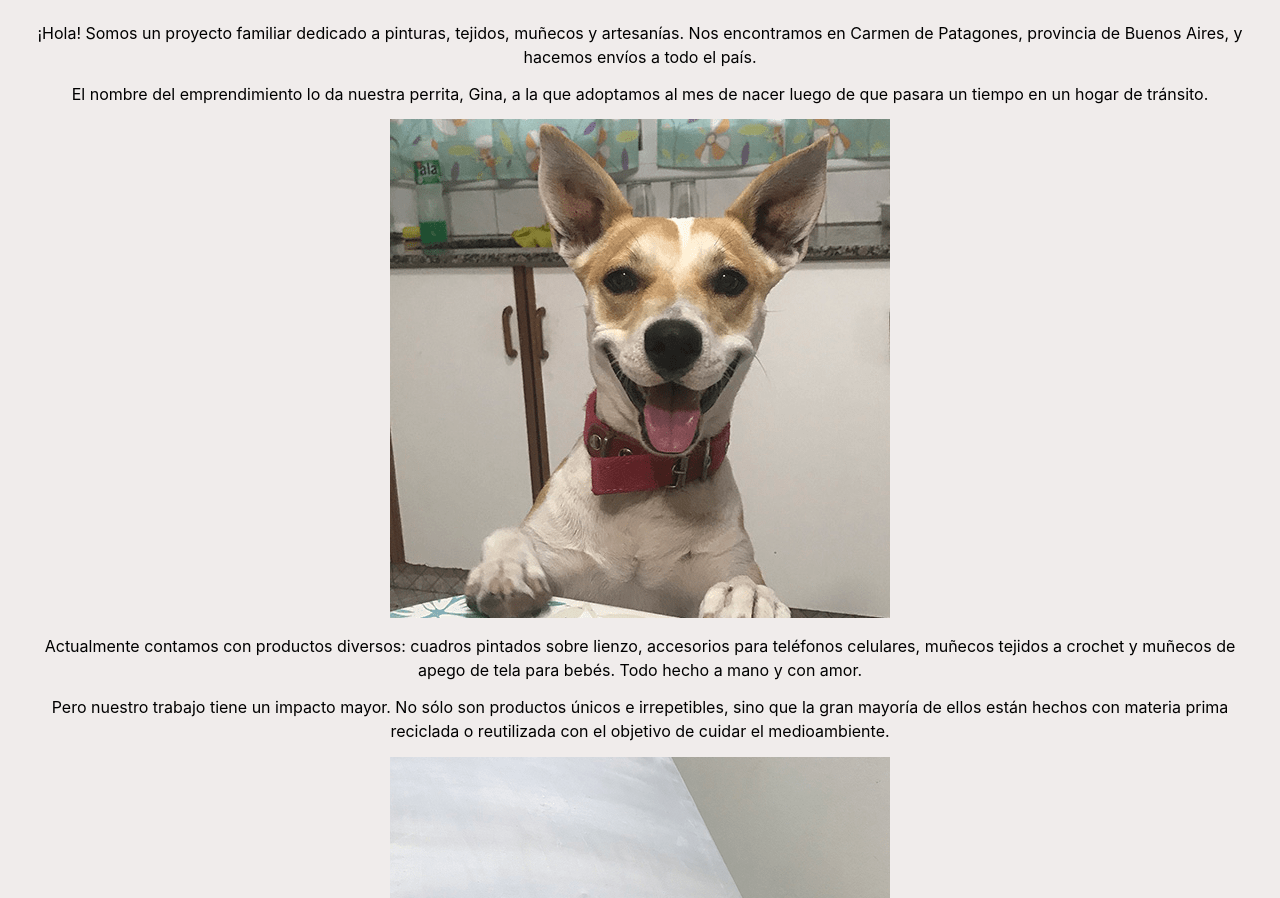
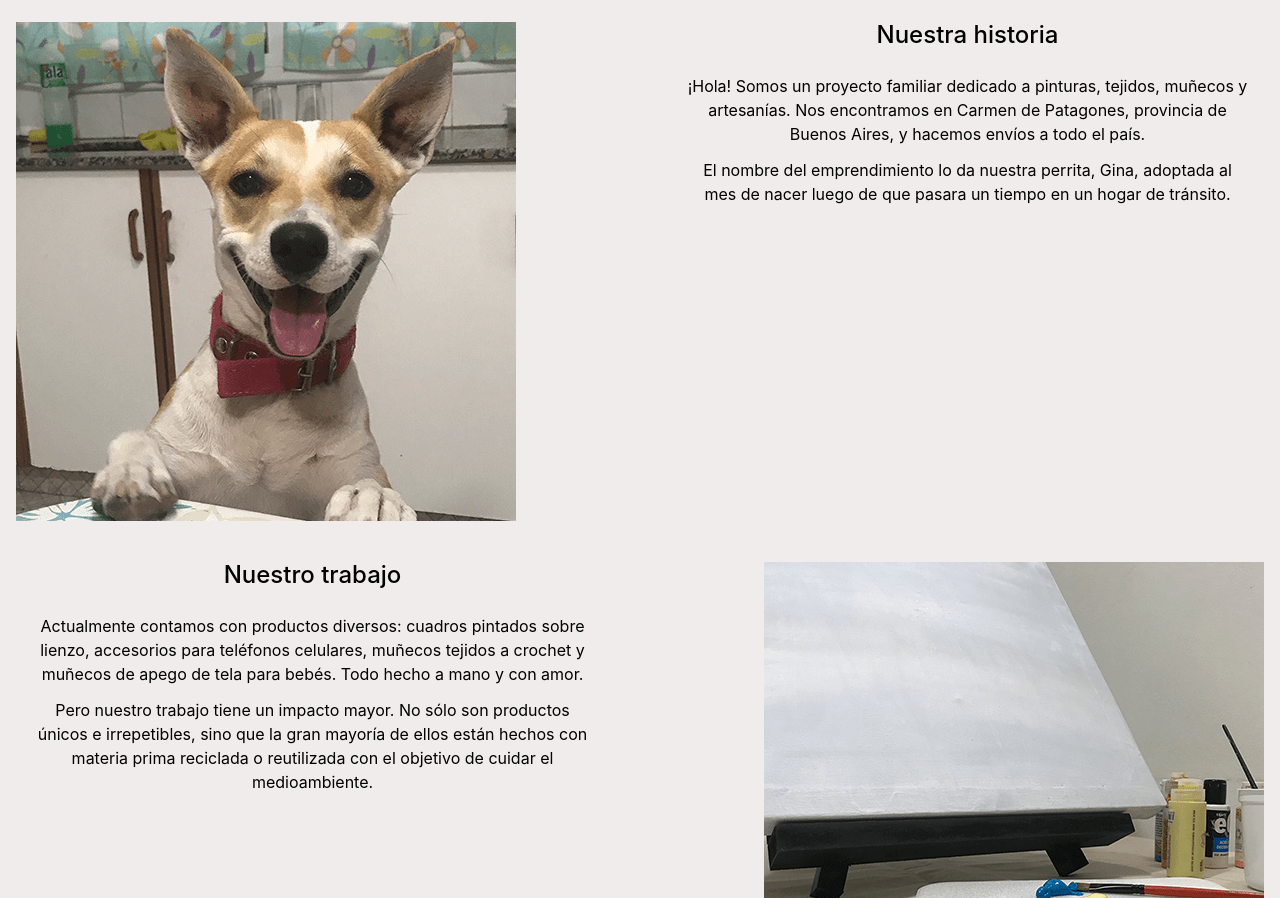
Before and after one commit to franciccone/gina-artesanias, a website: page pages/nosotros.html in a window 1280 px wide. Shown: the part 214-1112 px from the top of the page. Drawn offline with nearby package versions, Linux system fonts and the light colour scheme.

Commit message:
Updated Us section

```diff
--- a/pages/nosotros.html
+++ b/pages/nosotros.html
@@ -77,6 +77,31 @@
 		</div>
 
 		<div>
+			<div class="row justify-content-center text-md-left mb-4">
+				<div class="col-md-6 order-1 order-md-0">
+					<img class="img-fluid img-us" src="../media/gina.png" alt="Foto de la perrita más feliz del mundo, Gina">
+				</div>
+
+				<div class="col-md-6 mb-4 mb-md-0">
+					<h3 class="mb-4 center">Nuestra historia</h3>
+					<p class="paragraph">¡Hola! Somos un proyecto familiar dedicado a pinturas, tejidos, muñecos y artesanías. Nos encontramos en Carmen de Patagones, provincia de Buenos Aires, y hacemos envíos a todo el país.</p>
+					<p class="paragraph">El nombre del emprendimiento lo da nuestra perrita, Gina, adoptada al mes de nacer luego de que pasara un tiempo en un hogar de tránsito.</p>
+				</div>
+			</div>
+			<div class="row justify-content-center text-md-right mb-4">
+				<div class="col-md-6 order-1">
+					<img class="img-fluid img-us" src="../media/proceso.png" alt="Cuadro de lienzo en proceso">
+				</div>
+
+				<div class="col-md-6 mb-4 mb-md-0 order-0">
+					<h3 class="mb-4 center">Nuestro trabajo</h3>
+					<p class="paragraph">Actualmente contamos con productos diversos: cuadros pintados sobre lienzo, accesorios para teléfonos celulares, muñecos tejidos a crochet y muñecos de apego de tela para bebés. Todo hecho a mano y con amor.</p>
+					<p class="paragraph">Pero nuestro trabajo tiene un impacto mayor. No sólo son productos únicos e irrepetibles, sino que la gran mayoría de ellos están hechos con materia prima reciclada o reutilizada con el objetivo de cuidar el medioambiente.</p>
+				</div>
+			</div>
+		</div>
+
+		<!-- <div>
             <p class="paragraph">¡Hola! Somos un proyecto familiar dedicado a pinturas, tejidos, muñecos y artesanías. Nos encontramos en Carmen de Patagones, provincia de Buenos Aires, y hacemos envíos a todo el país.</p>
 
 			<p class="paragraph">El nombre del emprendimiento lo da nuestra perrita, Gina, a la que adoptamos al mes de nacer luego de que pasara un tiempo en un hogar de tránsito.</p>
@@ -84,13 +109,13 @@
 
 		<div class="img-us">
 			<img src="../media/gina.png" alt="Foto de la perrita más feliz del mundo, Gina">
-		</div>
+		</div> -->
 
 		<!-- MAIN SECTION | TITLE + TEXT 1 | END -->
 
 		<!-- MAIN SECTION | TEXT 2 | START -->
 
-		<div>
+		<!-- <div>
             <p class="paragraph">Actualmente contamos con productos diversos: cuadros pintados sobre lienzo, accesorios para teléfonos celulares, muñecos tejidos a crochet y muñecos de apego de tela para bebés. Todo hecho a mano y con amor.</p>
 
 			<p class="paragraph">Pero nuestro trabajo tiene un impacto mayor. No sólo son productos únicos e irrepetibles, sino que la gran mayoría de ellos están hechos con materia prima reciclada o reutilizada con el objetivo de cuidar el medioambiente.</p>
@@ -98,7 +123,7 @@
 
 		<div class="img-us">
 			<img src="../media/proceso.png" alt="Cuadro de lienzo en proceso">
-		</div>
+		</div> -->
 
 		</div>
 
```
Also changed, not shown: pages/contacto.html (+1 -1 lines).
